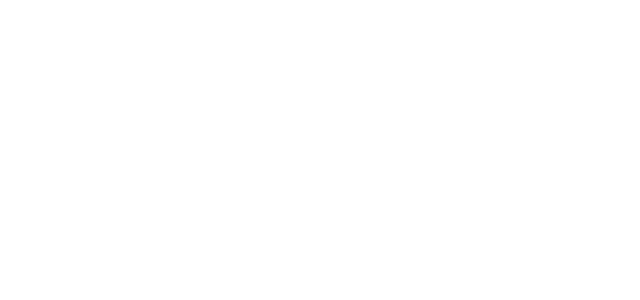
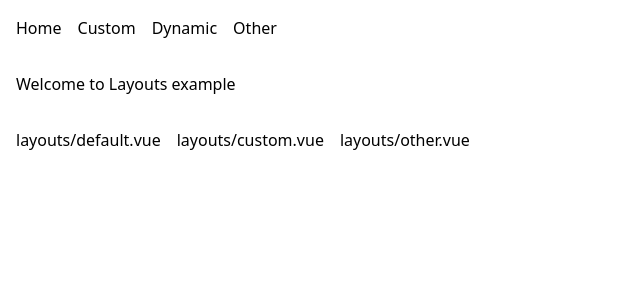
Before and after one commit to L-A-M-J-O/E-Booking, a Nuxt app: page / in a window 1280 px wide. Before the commit this address had no page. Shown: the top 300 px of the page, without its empty margins (0-640 px from the left). Built offline with nearby package versions, Linux system fonts and the light colour scheme.

Commit message:
Arquitectura

```diff
--- a/app.vue
+++ b/app.vue
@@ -1,7 +1,42 @@
 <template>
-  <div>
-    <section>
-      <NuxtPage/>
-    </section>
-  </div>
+  <nav>
+    <NuxtLink to="/">
+      Home
+    </NuxtLink>
+    <NuxtLink to="/custom">
+    Custom
+    </NuxtLink>
+    <NuxtLink to="/dynamic">
+      Dynamic
+    </NuxtLink>
+    <NuxtLink to="/other">
+      Other
+    </NuxtLink>
+  </nav>
+  <NuxtLayout class="layouts">
+    <NuxtPage />
+  </NuxtLayout>
+  <footer>
+    <button @click="setPageLayout('default')">
+      layouts/default.vue
+    </button>
+    <button @click="setPageLayout('custom')">
+      layouts/custom.vue
+    </button>
+    <button @click="setPageLayout('other')">
+      layouts/other.vue
+    </button>
+  </footer>
 </template>
+
+<style scoped>
+nav, footer {
+  display: flex;
+  align-items: center;
+  gap: 1rem;
+  padding: 1rem;
+}
+.layouts {
+  padding: 1rem;
+}
+</style>
--- a/layouts/default.vue
+++ b/layouts/default.vue
@@ -1,5 +1,5 @@
 <template>
- <div>
-  <slot />
+ <div class="default">
+   <slot />
  </div>
 </template>
--- a/pages/Home.vue
+++ b/pages/Home.vue
@@ -1,5 +1,5 @@
 <template>
- <div>
+ <section>
   <h1>Home</h1>
- </div>
+ </section>
 </template>
--- /dev/null
+++ b/pages/index.vue
@@ -0,0 +1,3 @@
+<template>
+ <h2>Welcome to Layouts example</h2>
+</template>
```
